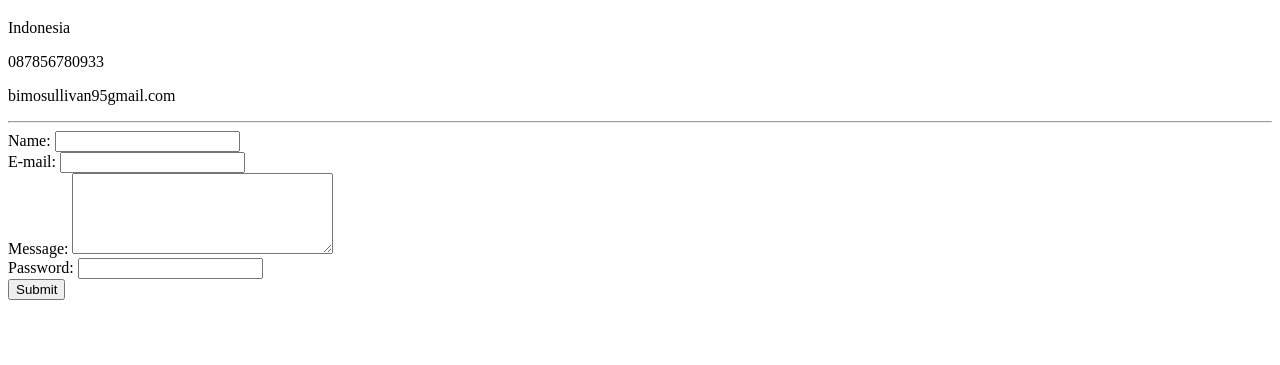
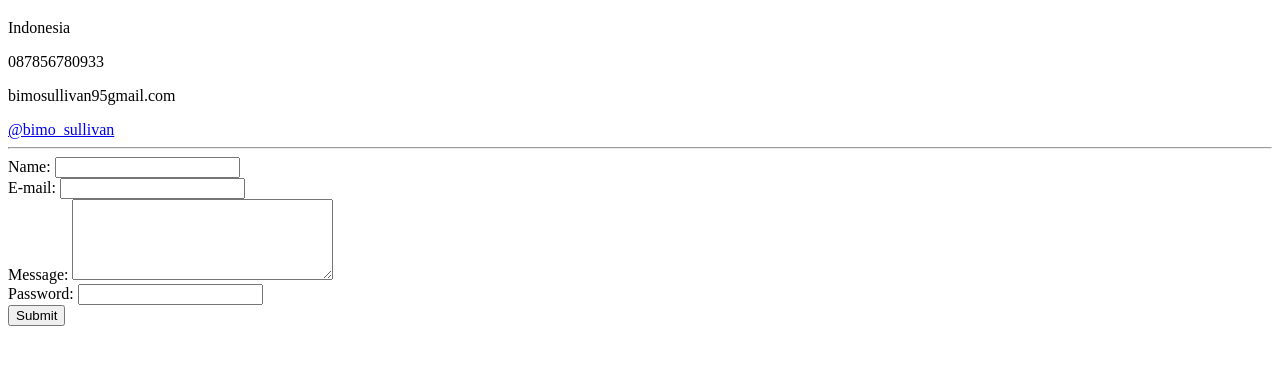
Before and after one commit to Xmorfin/cv, a plain HTML site: page contact-me.html in a window 1280 px wide. Shown: the part 61-426 px from the top of the page. Drawn offline with Linux system fonts and the light colour scheme.

Commit message:
Update contact-me.html

```diff
--- a/contact-me.html
+++ b/contact-me.html
@@ -9,6 +9,7 @@
     <p>Indonesia</p>
     <p>087856780933</p>
     <p>bimosullivan95gmail.com</p>
+    <a href="https://www.instagram.com/bimo_sullivan/">@bimo_sullivan</a>
     <hr>
     <form class="" action="mailto:bimosullivan95gmail.com" method="post" enctype="text/plain">
       <label>Name: </label>
```
